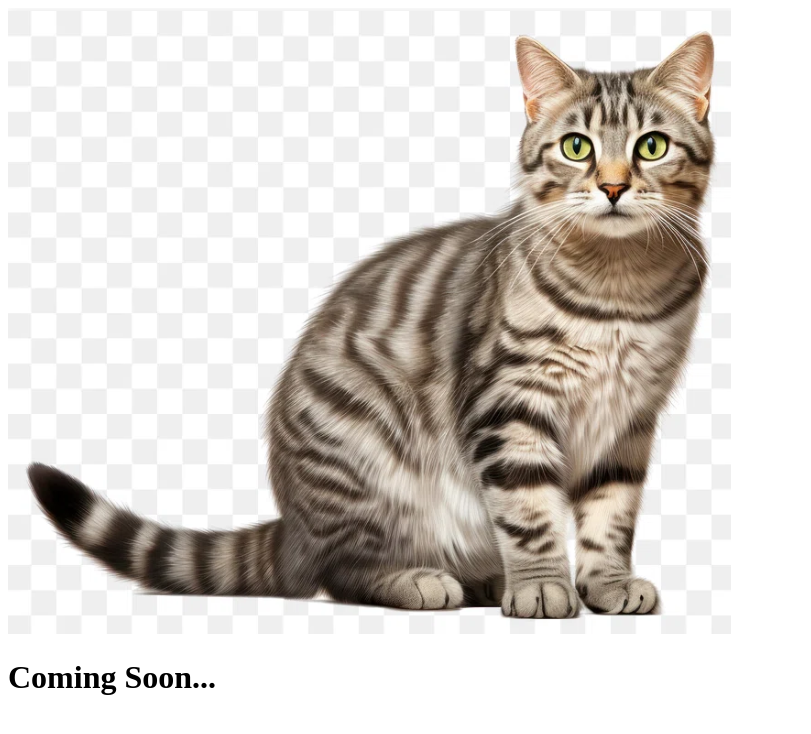
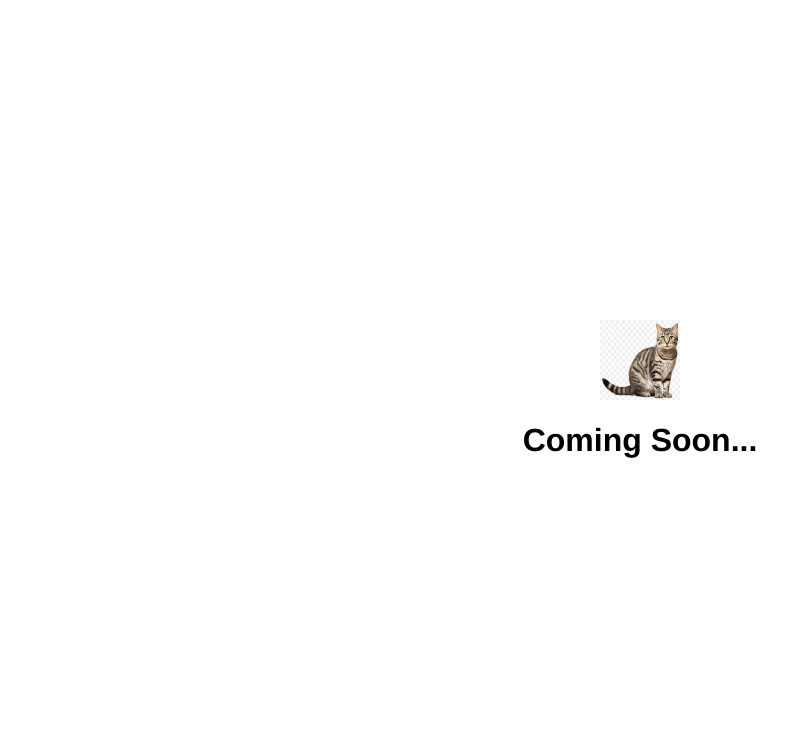
Before and after one commit to AuraFrizzati/git-101, a plain HTML site: page index.html in a window 1280 px wide. Shown: the whole page, without its empty margins (0-811 px from the left). Drawn offline with Linux system fonts and the light colour scheme.

Commit message:
centered image and tagline

```diff
--- a/index.html
+++ b/index.html
@@ -1,11 +1,12 @@
 <!DOCTYPE html>
 <html>
     <head>
+        <link rel="stylesheet" href="style.css">
+    </head>
         <body>
-            <img src="cat.PNG" alt="">
-            <h1>
-                Coming Soon...
-            </h1>
+            <div id="container">
+                <img id="logo" src="cat.PNG" alt="">
+                <h1>Coming Soon...</h1>
+            </div>
         </body>
-    </head>
 </html>
--- /dev/null
+++ b/style.css
@@ -0,0 +1,17 @@
+body {
+    margin: 0;
+    font-family: Helvetica;
+}
+
+#logo{
+    height: 80px;
+    width: 80px;
+}
+
+#container {
+    display: flex;
+    align-items: center;
+    justify-content: center;
+    height: 100vh;
+    flex-direction: column;
+}
```
